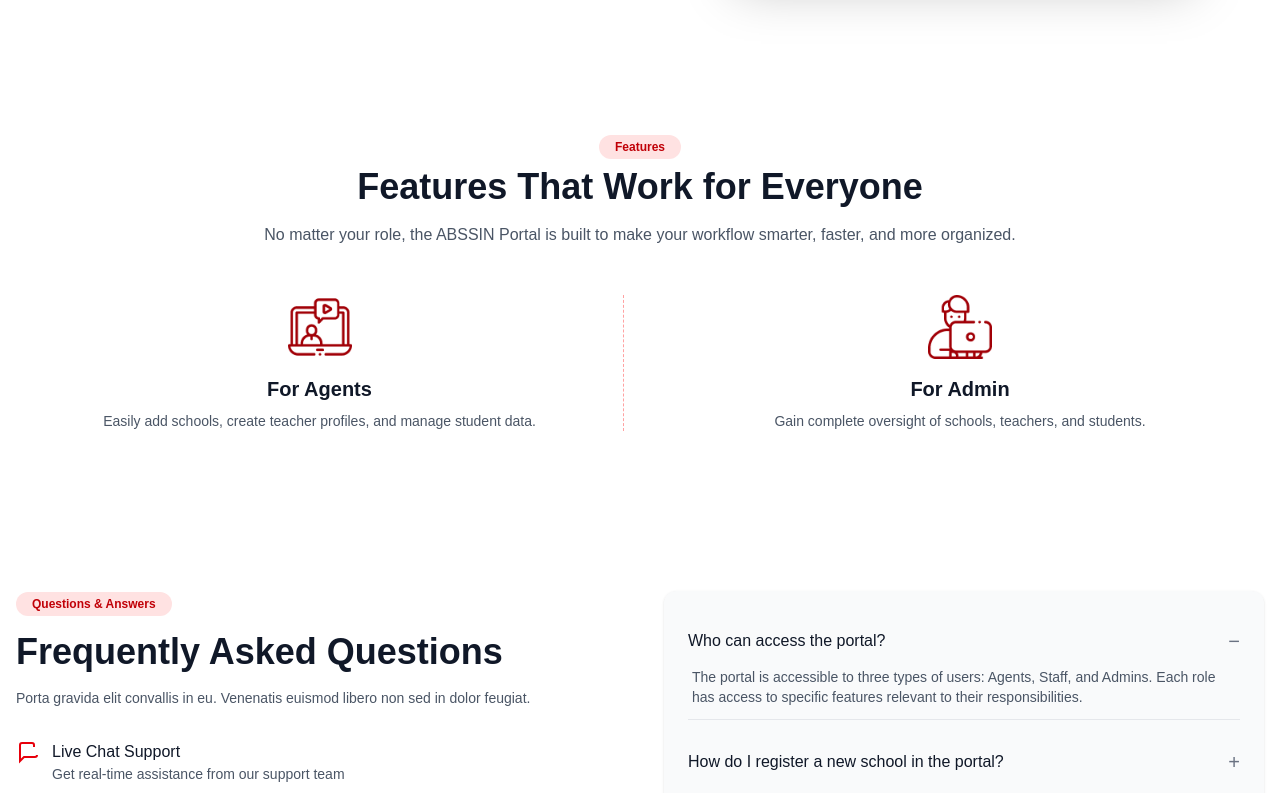
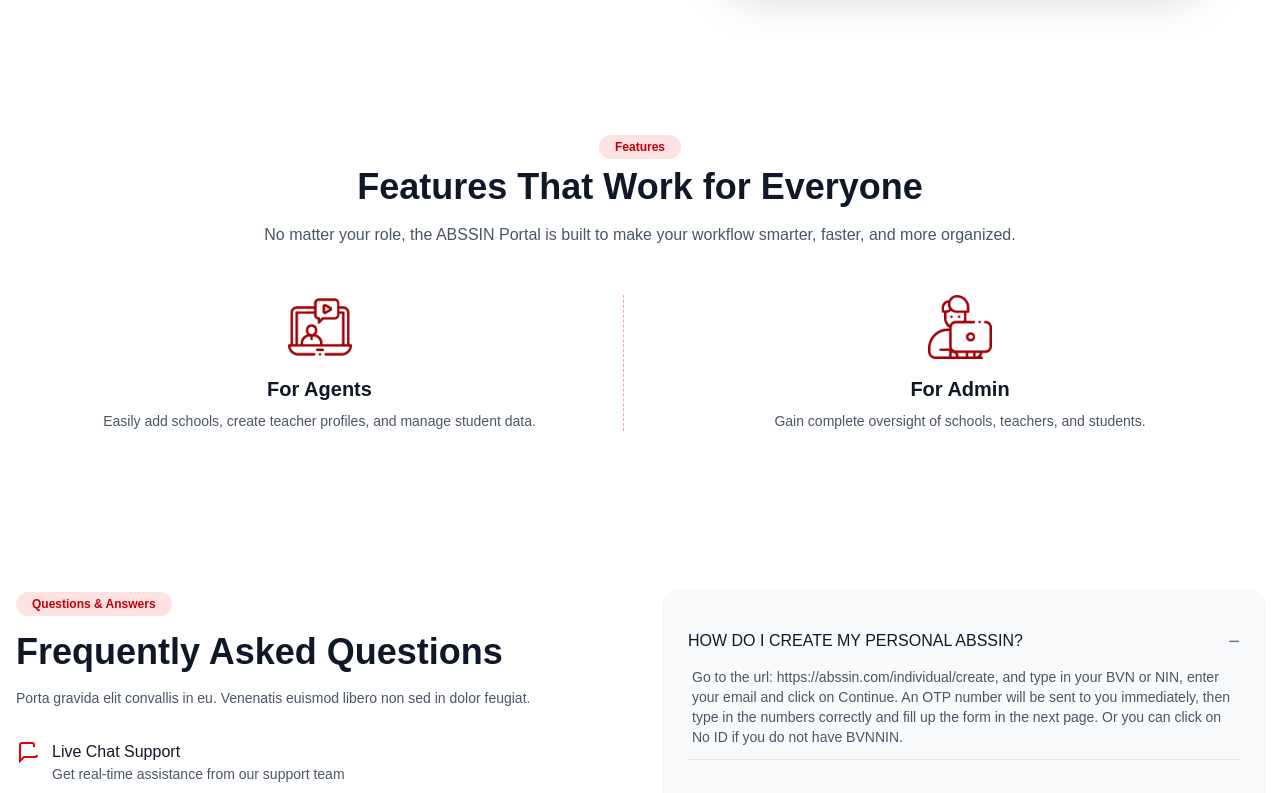
Before and after one commit to nomics-sire/portal-abssin, a Next.js app: page / in a window 1280 px wide. Shown: the part 2000-2793 px from the top of the page. Built offline with nearby package versions, Linux system fonts and the light colour scheme.

Commit message:
updated faqs

```diff
--- a/src/components/home/FAQSection.tsx
+++ b/src/components/home/FAQSection.tsx
@@ -35,25 +35,29 @@
 
   const faqs: { question: string; answer?: string }[] = [
     {
-      question: "Who can access the portal?",
+      question: "HOW DO I CREATE MY PERSONAL ABSSIN?",
       answer:
-        "The portal is accessible to three types of users: Agents, Staff, and Admins. Each role has access to specific features relevant to their responsibilities.",
+        "Go to the url: https://abssin.com/individual/create, and type in your BVN or NIN, enter your email and click on Continue. An OTP number will be sent to you immediately, then type in the numbers correctly and fill up the form in the next page. Or you can click on No ID if you do not have BVN\NIN.",
     },
     {
-      question: "How do I register a new school in the portal?",
-      answer: "You can register a school from the agent dashboard by filling out the required school information form.",
+      question: "I CANNOT REMEMBER MY ABSSIN?",
+      answer: "Go to the link: https://abssin.com/abssin/retrieve Input your phone number and it will send an OTP to your phone.Type in the OTP and submit, it will display your ABSSIN.",
     },
     {
-      question: "Can I assign teachers to specific classes or subjects?",
-      answer: "Yes, admin users have access to assign teachers based on class and subject structure in the portal.",
+      question: "I CANNOT REMEMBER MY PASSWORD?",
+      answer: "Go to:  https://abssin.com/forgot-password, To reset via phone number. Enter your ABSSIN Ensure phone number option is selected, An OTP will be sent to your registered phone number, Enter the received OTP And your new password, Click submit. To reset via email, Enter your ABSSIN Ensure email is selected And a reset link will be sent to your email Click on the received link to reset your password",
     },
     {
-      question: "Is the portal secure for storing student data?",
-      answer: "Yes, all data is encrypted and stored in compliance with security best practices and privacy regulations.",
+      question: "I NO LONGER HAVE ACCESS TO THE NUMBER I USED TO REGISTER MY BVN OR NIN, SO I CANNOT GET OTP.?",
+      answer: "go to: https://abiapay.com/individual/create, and select No ID, Enter your email and phone number, An email carrying a link would be sent to the email you inputted, and an OTP (One time Password) would be sent to the mobile number. Enter your OTP, and click the “Verify Account” button, You would be directed to a page to enter your other details.When you’re done entering your details, Click the “Submit” button, A message would be sent to your mobile number, carrying your ABSSIN.",
     },
     {
-      question: "What kind of data can staff members manage?",
-      answer: "Staff can manage student biodata, attendance, performance records, and class assignments.",
+      question: "WHEN I TAKE PICTURES, IT DOESN'T CAPTURE ?",
+      answer: "Ensure your phone allows camera access for the browser, also try using a different browser",
+    },
+    {
+      question: "WHAT CATEGORY DO I FALL INTO AS A CIVIL SERVANT ?",
+      answer: "This is not a mandatory field, kindly leave it blank.",
     },
   ];
 
--- a/src/components/home/Navbar.tsx
+++ b/src/components/home/Navbar.tsx
@@ -45,7 +45,12 @@
         <div className="flex gap-2">
           <Link href="/login">
             <button className="border border-red-700 text-red-700 px-4 py-2 rounded hover:bg-red-700 hover:text-white text-sm">
-              Login
+              Agent/Admin Login
+            </button>
+          </Link>
+          <Link href="/login">
+            <button className="border border-red-700 text-red-700 px-4 py-2 rounded hover:bg-red-700 hover:text-white text-sm">
+              User Login
             </button>
           </Link>
           {/* <button className="bg-red-700 text-white px-4 py-1 rounded hover:bg-red-800 text-sm">
```
